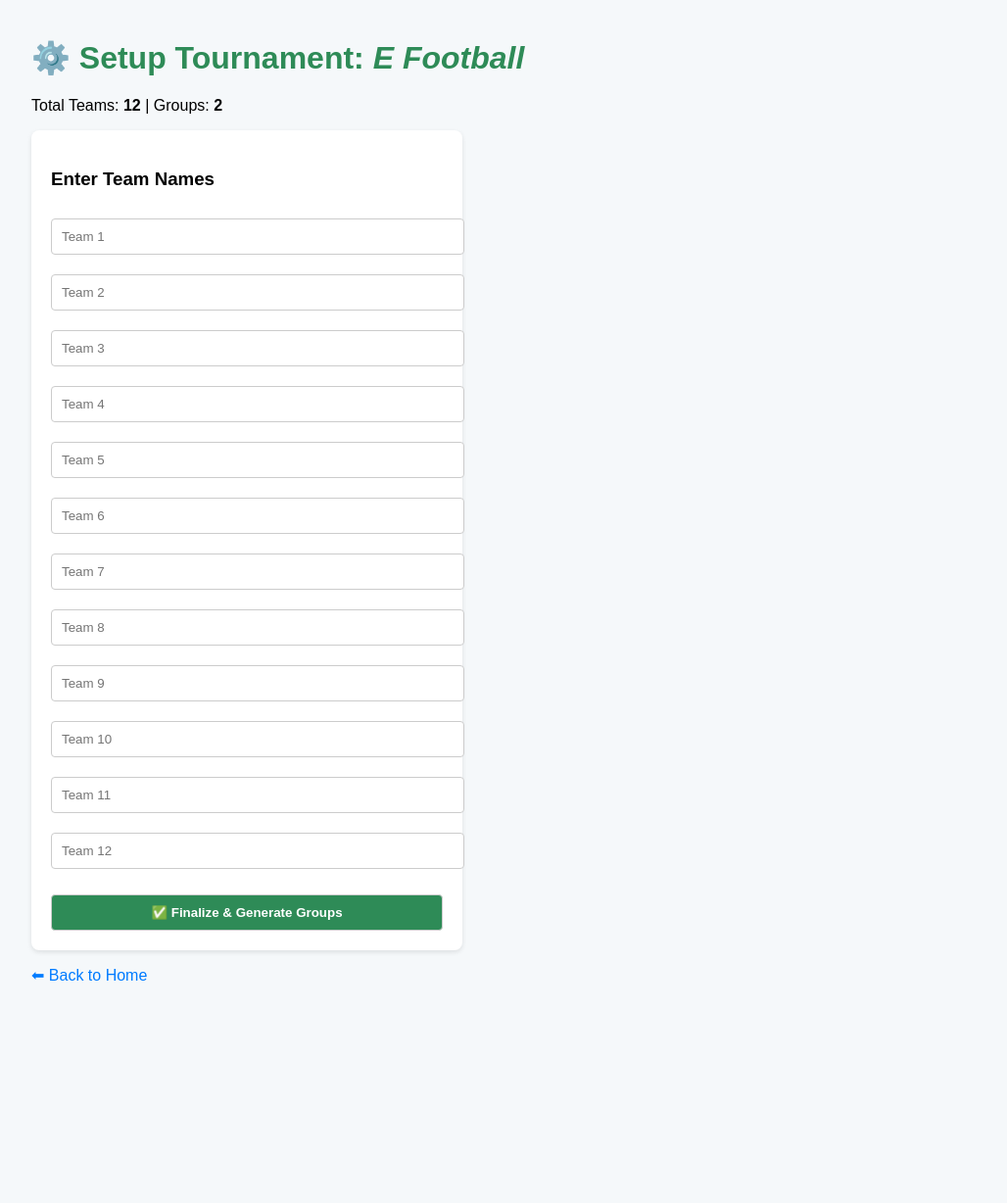
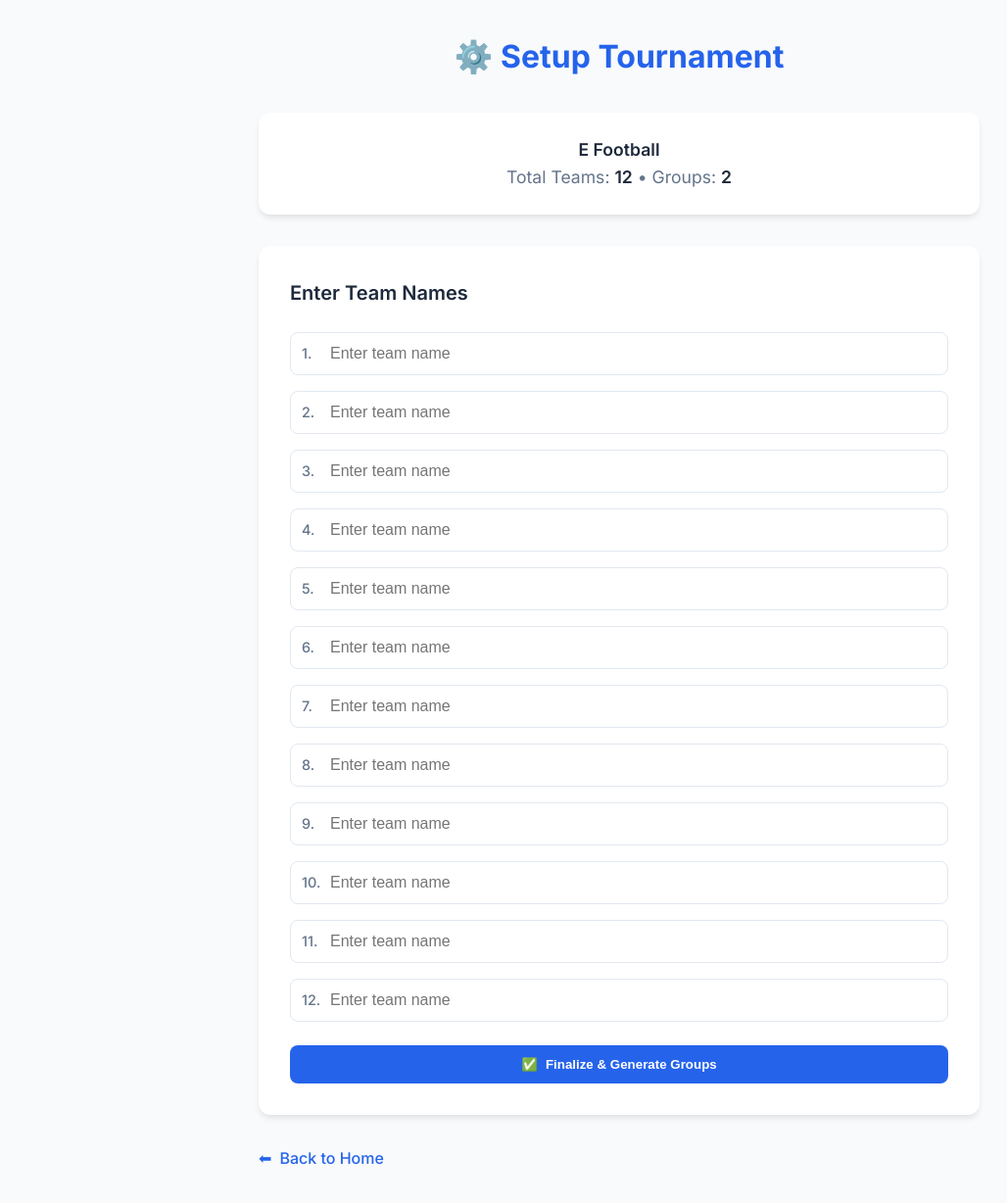
Before and after one commit to RkTushar/Tournamento----using-python, a Django app: page /tournament/1/setup/ in a window 1280 px wide. Shown: the whole page at 98% size, without its empty margins (8-1036 px from the left). Before the commit the page ends 1001 px from the top, so only its background shows below. Run offline with Django 5.2, Linux system fonts and the light colour scheme; data comes from the database, SQL or seed files in the repository.

Commit message:
Update setup_tournament.html

```diff
--- a/tournamento/core/templates/core/setup_tournament.html
+++ b/tournamento/core/templates/core/setup_tournament.html
@@ -2,74 +2,201 @@
 <html lang="en">
 <head>
     <meta charset="UTF-8">
+    <meta name="viewport" content="width=device-width, initial-scale=1.0">
     <title>Setup Tournament | {{ tournament.name }}</title>
+    <link href="https://fonts.googleapis.com/css2?family=Inter:wght@400;500;600;700&display=swap" rel="stylesheet">
     <style>
+        :root {
+            --primary: #2563eb;
+            --primary-dark: #1d4ed8;
+            --secondary: #64748b;
+            --background: #f8fafc;
+            --surface: #ffffff;
+            --text: #1e293b;
+            --border: #e2e8f0;
+        }
+
+        * {
+            margin: 0;
+            padding: 0;
+            box-sizing: border-box;
+        }
+
         body {
-            font-family: Arial, sans-serif;
-            margin: 40px;
-            background-color: #f5f8fa;
+            font-family: 'Inter', sans-serif;
+            background-color: var(--background);
+            color: var(--text);
+            line-height: 1.6;
+            padding: 2rem;
+            max-width: 800px;
+            margin: 0 auto;
         }
+
+        .header {
+            text-align: center;
+            margin-bottom: 2rem;
+        }
+
         h1 {
-            color: #2E8B57;
+            font-size: 2rem;
+            color: var(--primary);
+            margin-bottom: 1rem;
+            font-weight: 700;
         }
+
+        .tournament-info {
+            background: var(--surface);
+            padding: 1.5rem;
+            border-radius: 12px;
+            margin-bottom: 2rem;
+            box-shadow: 0 4px 6px -1px rgb(0 0 0 / 0.1);
+            text-align: center;
+        }
+
+        .tournament-info p {
+            color: var(--secondary);
+            font-size: 1.1rem;
+        }
+
+        .tournament-info strong {
+            color: var(--text);
+            font-weight: 600;
+        }
+
         form {
-            background: #ffffff;
-            padding: 20px;
+            background: var(--surface);
+            padding: 2rem;
+            border-radius: 12px;
+            box-shadow: 0 4px 6px -1px rgb(0 0 0 / 0.1);
+            margin-bottom: 2rem;
+        }
+
+        h3 {
+            color: var(--text);
+            font-size: 1.25rem;
+            margin-bottom: 1.5rem;
+            font-weight: 600;
+        }
+
+        .team-list {
+            display: grid;
+            gap: 1rem;
+            margin-bottom: 1.5rem;
+        }
+
+        .team-input {
+            position: relative;
+        }
+
+        .team-input input {
+            width: 100%;
+            padding: 0.75rem;
+            padding-left: 2.5rem;
+            border: 1px solid var(--border);
             border-radius: 8px;
-            box-shadow: 0 2px 5px rgba(0,0,0,0.1);
-            width: 400px;
+            font-size: 1rem;
+            transition: all 0.2s ease;
         }
-        input, button {
+
+        .team-input input:focus {
+            outline: none;
+            border-color: var(--primary);
+            box-shadow: 0 0 0 3px rgba(37, 99, 235, 0.1);
+        }
+
+        .team-number {
+            position: absolute;
+            left: 0.75rem;
+            top: 50%;
+            transform: translateY(-50%);
+            color: var(--secondary);
+            font-weight: 500;
+            font-size: 0.9rem;
+        }
+
+        button {
+            background-color: var(--primary);
+            color: white;
+            padding: 0.75rem 1.5rem;
+            border: none;
+            border-radius: 8px;
+            font-weight: 600;
+            cursor: pointer;
+            transition: background-color 0.2s ease;
             width: 100%;
-            padding: 10px;
-            margin-top: 10px;
-            border-radius: 4px;
-            border: 1px solid #ccc;
+            display: flex;
+            align-items: center;
+            justify-content: center;
+            gap: 0.5rem;
         }
-        button {
-            background-color: #2E8B57;
-            color: white;
-            font-weight: bold;
-            cursor: pointer;
+
+        button:hover {
+            background-color: var(--primary-dark);
         }
-        button:hover {
-            background-color: #276947;
+
+        .back-link {
+            display: inline-flex;
+            align-items: center;
+            gap: 0.5rem;
+            color: var(--primary);
+            text-decoration: none;
+            font-weight: 500;
+            transition: color 0.2s ease;
         }
-        ul {
-            padding-left: 0;
-            list-style-type: none;
+
+        .back-link:hover {
+            color: var(--primary-dark);
+            text-decoration: none;
         }
-        li {
-            margin-bottom: 10px;
-        }
-        a {
-            text-decoration: none;
-            color: #007BFF;
-        }
-        a:hover {
-            text-decoration: underline;
+
+        @media (max-width: 640px) {
+            body {
+                padding: 1rem;
+            }
+
+            form {
+                padding: 1.5rem;
+            }
         }
     </style>
 </head>
 <body>
+    <div class="header">
+        <h1>⚙️ Setup Tournament</h1>
+    </div>
 
-    <h1>⚙️ Setup Tournament: <em>{{ tournament.name }}</em></h1>
-    <p>Total Teams: <strong>{{ tournament.total_teams }}</strong> | Groups: <strong>{{ tournament.total_groups }}</strong></p>
+    <div class="tournament-info">
+        <p>
+            <strong>{{ tournament.name }}</strong><br>
+            Total Teams: <strong>{{ tournament.total_teams }}</strong> •
+            Groups: <strong>{{ tournament.total_groups }}</strong>
+        </p>
+    </div>
 
     <form method="POST">
         {% csrf_token %}
         <h3>Enter Team Names</h3>
-        <ul>
+        <div class="team-list">
             {% for i in team_count %}
-                <li>
-                    <input type="text" name="team_names" placeholder="Team {{ forloop.counter }}" required>
-                </li>
+                <div class="team-input">
+                    <span class="team-number">{{ forloop.counter }}.</span>
+                    <input type="text"
+                           name="team_names"
+                           placeholder="Enter team name"
+                           required
+                           autocomplete="off">
+                </div>
             {% endfor %}
-        </ul>
-        <button type="submit">✅ Finalize & Generate Groups</button>
+        </div>
+        <button type="submit">
+            <span>✅</span>
+            Finalize & Generate Groups
+        </button>
     </form>
 
-    <p><a href="{% url 'home' %}">⬅ Back to Home</a></p>
-
+    <a href="{% url 'home' %}" class="back-link">
+        <span>⬅</span>
+        Back to Home
+    </a>
 </body>
 </html>
```
